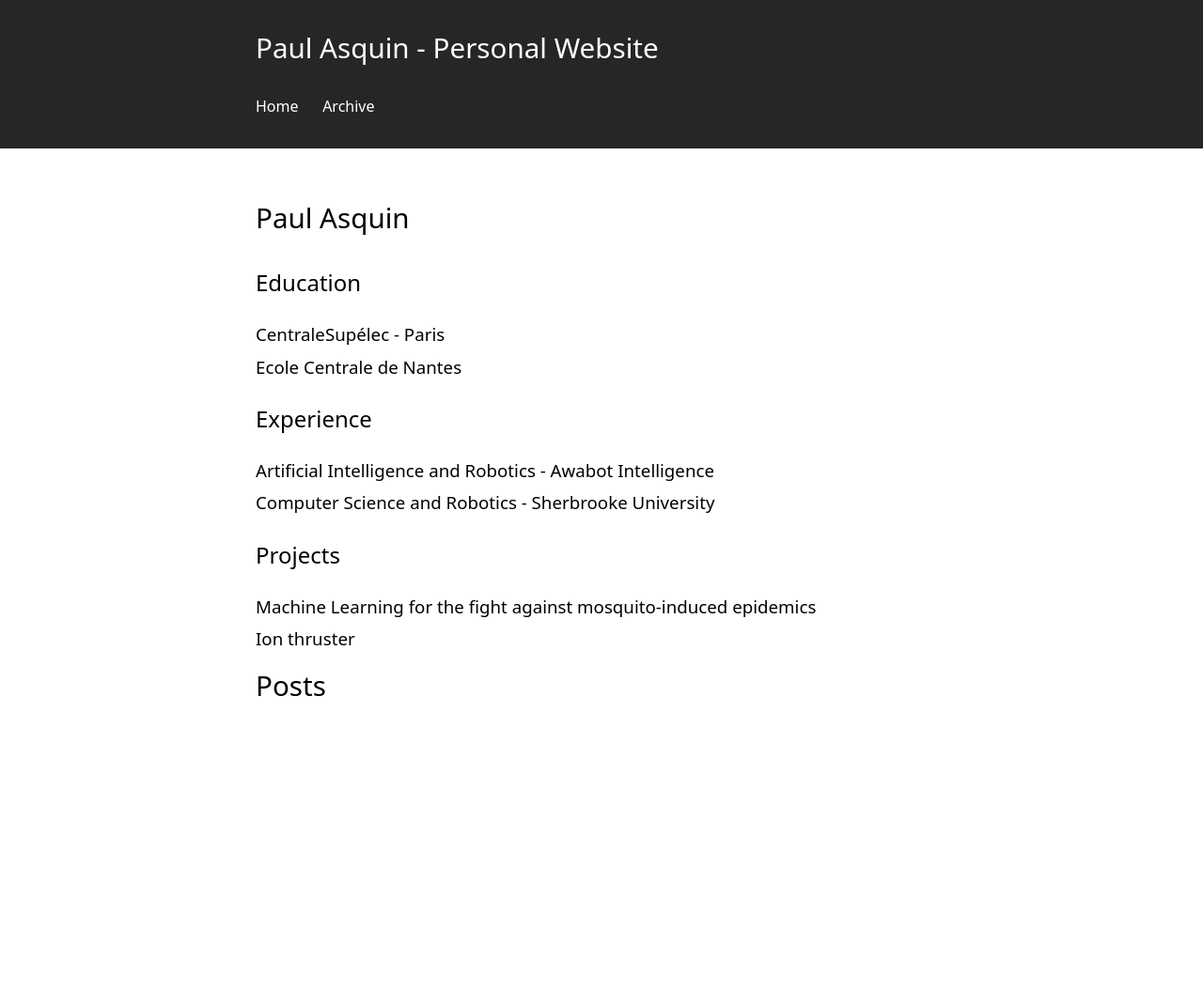
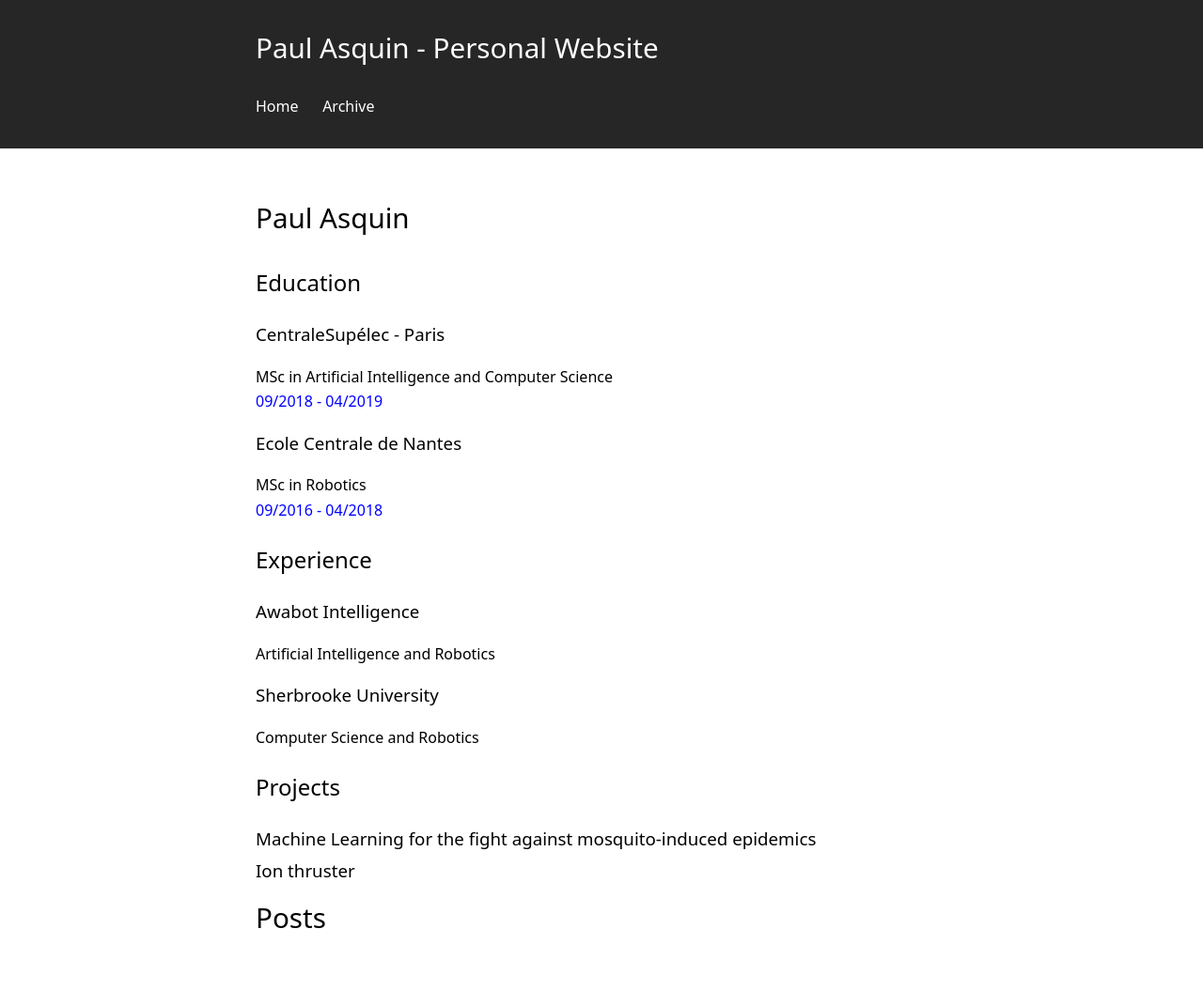
Before and after one commit to paulasquin/paulasquin.github.io, a Jekyll site: the page built from index.md, in a window 1280 px wide. Shown: the whole page at 94% size. Built offline with Jekyll 4.4.1, drawn with Linux system fonts in a browser that asks for light colours; before the commit the page ends 900 px from its top, so only the background shows below that.

Commit message:
enriching education in index

```diff
--- a/index.md
+++ b/index.md
@@ -7,13 +7,21 @@ title: "Home"
 ## Education
 
 ### CentraleSupélec - Paris
-### Ecole Centrale de Nantes
+**MSc in Artificial Intelligence and Computer Science**
+<span style="color:blue"> 09/2018 - 04/2019</span>
+
+### **Ecole Centrale de Nantes**
+**MSc in Robotics**
+<span style="color:blue"> 09/2016 - 04/2018</span>
 
 ## Experience
 
-### Artificial Intelligence and Robotics - Awabot Intelligence
+### Awabot Intelligence
+**Artificial Intelligence and Robotics**
 
-### Computer Science and Robotics - Sherbrooke University
+### Sherbrooke University
+**Computer Science and Robotics**
+
 
 ## Projects
 
```
